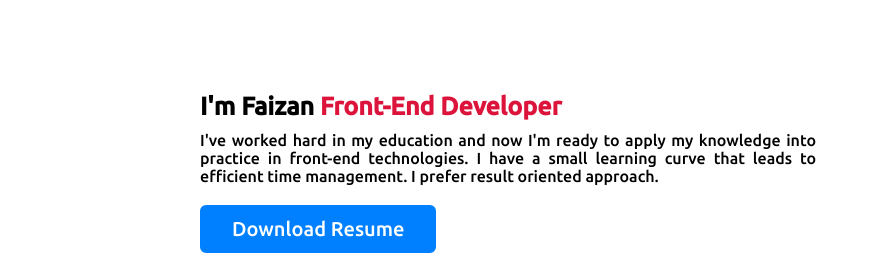
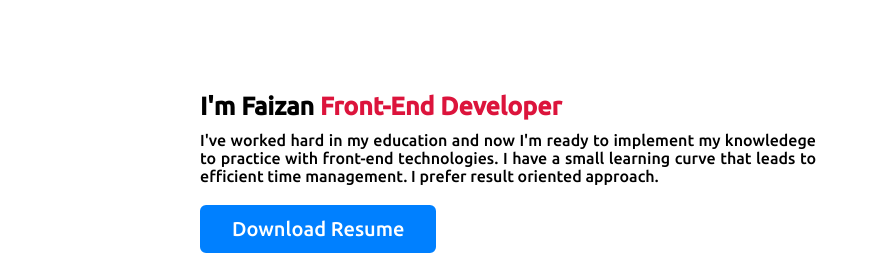
Before and after one commit to Faizansiddiqui287/faizan-portfolio.github.io, a plain HTML site: page index.html in a window 1280 px wide. Shown: the part 1040-1320 px from the top of the page, 384-1280 px from the left. Drawn offline with nearby package versions, Linux system fonts and the light colour scheme.

Commit message:
Update index.html

```diff
--- a/index.html
+++ b/index.html
@@ -57,7 +57,7 @@
                 </div>
                 <div class="col right">
                     <div class="text">I'm Faizan <span>Front-End Developer</span></div>
-                    <p>I've worked hard in my education and now I'm ready to apply my knowledge into practice in front-end technologies. I have a small learning curve that leads to efficient time management. I prefer result oriented approach.
+                    <p>I've worked hard in my education and now I'm ready to implement my knowledege to practice with front-end technologies. I have a small learning curve that leads to efficient time management. I prefer result oriented approach.
 
                     </p>
                     <a href="./Faizan Resume (2).pdf" download="faizan_resume">Download Resume</a>
```
